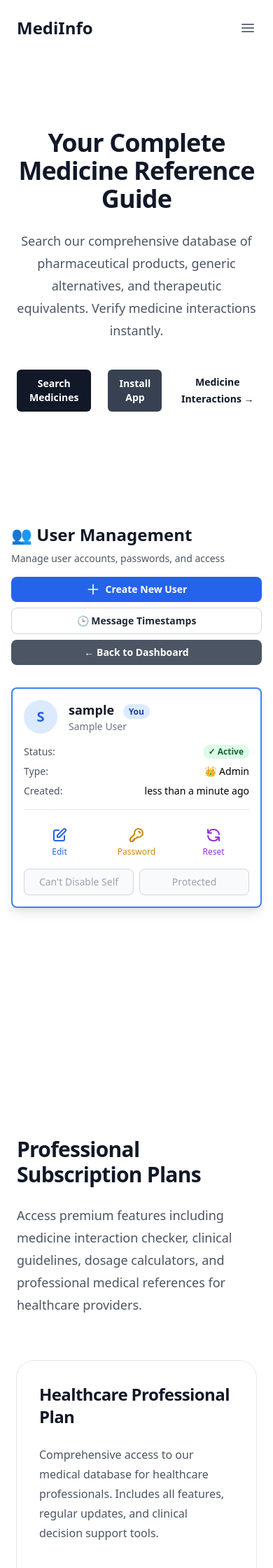
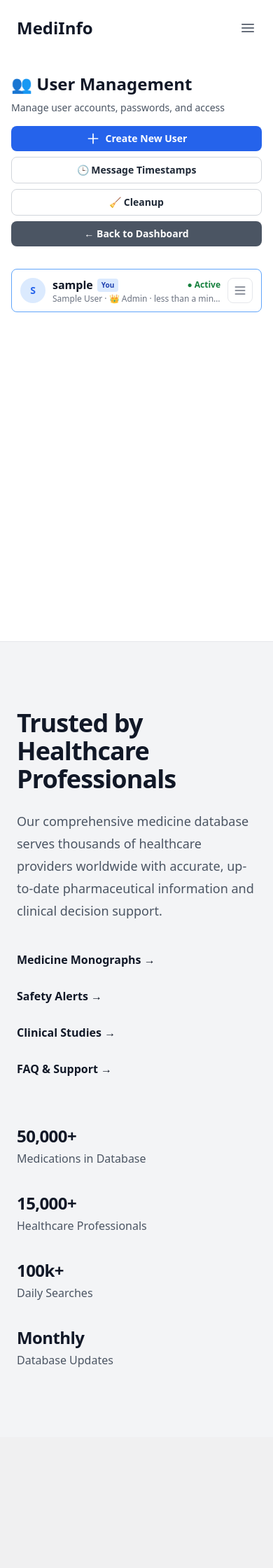
Before and after one commit to developerJai/test-cht, a Rails app: page /admin/users in a window 390 px wide. Shown: the top 2240 px of the page at 70% size. After the commit the page ends 1953 px from the top, so only its background shows below. Run offline with Rails 7, Linux system fonts and the light colour scheme; the visitor is signed in with stand-in values (Sample User, id 1); some libraries are stand-ins or nearby versions; some web fonts are replaced.

Commit message:
Make the admin screens usable on a phone
User management took almost six screens of scrolling for five users: every
admin page rendered the marketing hero above it, and each user card stacked
an avatar, three label rows and five buttons. Admin pages now skip the cover
sections, and each user is a single 62px row with its actions behind a
three-line button that opens one row at a time.

Delete and disable now use a plain confirm() instead of data-turbo-confirm,
so the prompt does not depend on Turbo intercepting the submit.

The timestamps filter defaults its second side to the admin, since every
conversation is admin to user and there are no user-to-user threads.

Cleanup is linked from the other two admin pages.

```diff
--- a/app/controllers/admin/message_timestamps_controller.rb
+++ b/app/controllers/admin/message_timestamps_controller.rb
@@ -88,7 +88,8 @@ class Admin::MessageTimestampsController < ApplicationController
   def load_messages
     @users = User.order(:id).to_a
     @pair_a = params[:pair_a].presence
-    @pair_b = params[:pair_b].presence
+    # Defaults to the admin: there are no user-to-user conversations.
+    @pair_b = params[:pair_b].presence || User.admin_user&.id&.to_s
 
     scope = Message.all
 
--- a/app/views/admin/message_timestamps/index.html.erb
+++ b/app/views/admin/message_timestamps/index.html.erb
@@ -13,6 +13,9 @@
         <div class="flex flex-col sm:flex-row gap-2 sm:gap-4">
           <a href="<%= admin_users_path %>" class="inline-flex items-center justify-center px-4 py-2 bg-blue-600 text-white text-sm font-semibold rounded-lg hover:bg-blue-700">
             👥 Users
+          </a>
+          <a href="<%= admin_tools_path %>" class="inline-flex items-center justify-center px-4 py-2 bg-white text-gray-800 border border-gray-300 text-sm font-semibold rounded-lg hover:bg-gray-50">
+            🧹 Cleanup
           </a>
           <a href="<%= dashboard_path %>" class="inline-flex items-center justify-center px-4 py-2 bg-gray-600 text-white text-sm font-semibold rounded-lg hover:bg-gray-700">
             ← Back to Dashboard
@@ -56,7 +59,7 @@
             </select>
           </div>
           <div>
-            <label class="block text-sm font-medium text-gray-700 mb-1">and</label>
+            <label class="block text-sm font-medium text-gray-700 mb-1">and <span class="text-gray-400 font-normal">(admin)</span></label>
             <select name="pair_b" class="rounded-lg border-gray-300 border p-2 text-sm">
               <option value="">— any user —</option>
               <% @users.each do |u| %>
--- a/app/views/admin/users/index.html.erb
+++ b/app/views/admin/users/index.html.erb
@@ -16,6 +16,9 @@
           </button>
           <a href="<%= admin_message_timestamps_path %>" class="inline-flex items-center justify-center px-4 py-2 bg-white text-gray-800 border border-gray-300 text-sm font-semibold rounded-lg hover:bg-gray-50">
             🕒 Message Timestamps
+          </a>
+          <a href="<%= admin_tools_path %>" class="inline-flex items-center justify-center px-4 py-2 bg-white text-gray-800 border border-gray-300 text-sm font-semibold rounded-lg hover:bg-gray-50">
+            🧹 Cleanup
           </a>
           <a href="<%= dashboard_path %>" class="inline-flex items-center justify-center px-4 py-2 bg-gray-600 text-white text-sm font-semibold rounded-lg hover:bg-gray-700">
             ← Back to Dashboard
@@ -37,118 +40,95 @@
     <% end %>
 
     <!-- Mobile Card View (visible on small screens) -->
-    <div class="block md:hidden space-y-4">
+    <div class="block md:hidden space-y-2">
       <% @users.each do |user| %>
         <% is_current_user = (user.id == @current_user.id) %>
-        <div class="bg-white shadow-lg rounded-lg border <%= is_current_user ? 'border-blue-500 border-2' : 'border-gray-200' %> p-4 <%= user.enabled? ? '' : 'bg-gray-50' %>">
-          <!-- User Header -->
-          <div class="flex items-center mb-4">
-            <div class="flex-shrink-0 h-12 w-12 bg-blue-100 rounded-full flex items-center justify-center">
-              <span class="text-blue-600 font-semibold text-xl"><%= user.username[0].upcase %></span>
+        <div class="bg-white rounded-lg border <%= is_current_user ? 'border-blue-400' : 'border-gray-200' %> px-3 py-2.5 <%= user.enabled? ? '' : 'bg-gray-50' %>">
+
+          <div class="flex items-center gap-2.5">
+            <div class="flex-shrink-0 h-9 w-9 bg-blue-100 rounded-full flex items-center justify-center">
+              <span class="text-blue-600 font-semibold text-sm"><%= user.username[0].upcase %></span>
             </div>
-            <div class="ml-4 flex-1">
-              <div class="text-lg font-semibold text-gray-900">
-                <%= user.username %>
+            <div class="min-w-0 flex-1">
+              <div class="flex items-center gap-1.5">
+                <span class="font-semibold text-gray-900 truncate"><%= user.username %></span>
                 <% if is_current_user %>
-                  <span class="ml-2 px-2 py-0.5 text-xs font-semibold rounded-full bg-blue-100 text-blue-800">You</span>
+                  <span class="flex-shrink-0 px-1.5 py-0.5 text-[10px] font-semibold rounded bg-blue-100 text-blue-800">You</span>
                 <% end %>
+                <span class="ml-auto flex-shrink-0 text-xs font-semibold <%= user.enabled? ? 'text-green-700' : 'text-red-700' %>">
+                  <%= user.enabled? ? '● Active' : '● Disabled' %>
+                </span>
               </div>
-              <div class="text-sm text-gray-500"><%= user.name.present? ? user.name : 'No name set' %></div>
+              <div class="text-xs text-gray-500 truncate">
+                <%= user.name.present? ? user.name : 'No name' %>
+                · <%= user.admin? ? '👑 Admin' : '👤 User' %>
+                · <%= time_ago_in_words(user.created_at) %>
+              </div>
             </div>
+            <button type="button" onclick="toggleUserActions(<%= user.id %>)"
+                    id="ua-btn-<%= user.id %>" aria-controls="ua-<%= user.id %>" aria-expanded="false"
+                    title="Actions" aria-label="Actions for <%= user.username %>"
+                    class="flex-shrink-0 h-9 w-9 flex items-center justify-center rounded-lg border border-gray-200 text-gray-500 hover:bg-gray-50">
+              <svg class="w-5 h-5" fill="none" stroke="currentColor" viewBox="0 0 24 24">
+                <path stroke-linecap="round" stroke-linejoin="round" stroke-width="2" d="M4 6h16M4 12h16M4 18h16"></path>
+              </svg>
+            </button>
           </div>
 
-          <!-- User Details -->
-          <div class="space-y-2 mb-4 text-sm">
-            <div class="flex justify-between items-center">
-              <span class="text-gray-600">Status:</span>
-              <% if user.enabled? %>
-                <span class="px-2 inline-flex text-xs leading-5 font-semibold rounded-full bg-green-100 text-green-800">
-                  ✓ Active
-                </span>
-              <% else %>
-                <span class="px-2 inline-flex text-xs leading-5 font-semibold rounded-full bg-red-100 text-red-800">
-                  ✗ Disabled
-                </span>
-              <% end %>
-            </div>
-            <div class="flex justify-between">
-              <span class="text-gray-600">Type:</span>
-              <span class="font-medium"><%= user.admin? ? '👑 Admin' : '👤 User' %></span>
-            </div>
-            <div class="flex justify-between">
-              <span class="text-gray-600">Created:</span>
-              <span><%= time_ago_in_words(user.created_at) %> ago</span>
-            </div>
-          </div>
+          <div id="ua-<%= user.id %>" class="hidden mt-2 flex items-center gap-1.5 border-t border-gray-100 pt-2">
+            <button onclick="openEditModal(<%= user.id %>, '<%= user.username %>', '<%= user.name %>')"
+                    title="Edit name" aria-label="Edit name"
+                    class="h-10 w-10 flex items-center justify-center text-blue-600 border border-blue-200 hover:bg-blue-50 rounded-lg">
+              <svg class="w-5 h-5" fill="none" stroke="currentColor" viewBox="0 0 24 24">
+                <path stroke-linecap="round" stroke-linejoin="round" stroke-width="2" d="M11 5H6a2 2 0 00-2 2v11a2 2 0 002 2h11a2 2 0 002-2v-5m-1.414-9.414a2 2 0 112.828 2.828L11.828 15H9v-2.828l8.586-8.586z"></path>
+              </svg>
+            </button>
 
-          <!-- Actions -->
-          <div class="pt-4 border-t border-gray-200">
-            <div class="grid grid-cols-3 gap-2">
-              <!-- Edit Name -->
-              <button onclick="openEditModal(<%= user.id %>, '<%= user.username %>', '<%= user.name %>')"
-                      class="flex flex-col items-center p-2 text-blue-600 hover:bg-blue-50 rounded-lg">
-                <svg class="w-6 h-6" fill="none" stroke="currentColor" viewBox="0 0 24 24">
-                  <path stroke-linecap="round" stroke-linejoin="round" stroke-width="2" d="M11 5H6a2 2 0 00-2 2v11a2 2 0 002 2h11a2 2 0 002-2v-5m-1.414-9.414a2 2 0 112.828 2.828L11.828 15H9v-2.828l8.586-8.586z"></path>
-                </svg>
-                <span class="text-xs mt-1">Edit</span>
-              </button>
+            <button onclick="openPasswordModal(<%= user.id %>, '<%= user.username %>')"
+                    title="Change password" aria-label="Change password"
+                    class="h-10 w-10 flex items-center justify-center text-yellow-600 border border-yellow-200 hover:bg-yellow-50 rounded-lg">
+              <svg class="w-5 h-5" fill="none" stroke="currentColor" viewBox="0 0 24 24">
+                <path stroke-linecap="round" stroke-linejoin="round" stroke-width="2" d="M15 7a2 2 0 012 2m4 0a6 6 0 01-7.743 5.743L11 17H9v2H7v2H4a1 1 0 01-1-1v-2.586a1 1 0 01.293-.707l5.964-5.964A6 6 0 1121 9z"></path>
+              </svg>
+            </button>
 
-              <!-- Change Password -->
-              <button onclick="openPasswordModal(<%= user.id %>, '<%= user.username %>')"
-                      class="flex flex-col items-center p-2 text-yellow-600 hover:bg-yellow-50 rounded-lg">
-                <svg class="w-6 h-6" fill="none" stroke="currentColor" viewBox="0 0 24 24">
-                  <path stroke-linecap="round" stroke-linejoin="round" stroke-width="2" d="M15 7a2 2 0 012 2m4 0a6 6 0 01-7.743 5.743L11 17H9v2H7v2H4a1 1 0 01-1-1v-2.586a1 1 0 01.293-.707l5.964-5.964A6 6 0 1121 9z"></path>
-                </svg>
-                <span class="text-xs mt-1">Password</span>
-              </button>
+            <button onclick="openResetModal(<%= user.id %>, '<%= user.username %>')"
+                    title="Reset credentials" aria-label="Reset credentials"
+                    class="h-10 w-10 flex items-center justify-center text-purple-600 border border-purple-200 hover:bg-purple-50 rounded-lg">
+              <svg class="w-5 h-5" fill="none" stroke="currentColor" viewBox="0 0 24 24">
+                <path stroke-linecap="round" stroke-linejoin="round" stroke-width="2" d="M4 4v5h.582m15.356 2A8.001 8.001 0 004.582 9m0 0H9m11 11v-5h-.581m0 0a8.003 8.003 0 01-15.357-2m15.357 2H15"></path>
+              </svg>
+            </button>
 
-              <!-- Reset -->
-              <button onclick="openResetModal(<%= user.id %>, '<%= user.username %>')"
-                      class="flex flex-col items-center p-2 text-purple-600 hover:bg-purple-50 rounded-lg">
-                <svg class="w-6 h-6" fill="none" stroke="currentColor" viewBox="0 0 24 24">
-                  <path stroke-linecap="round" stroke-linejoin="round" stroke-width="2" d="M4 4v5h.582m15.356 2A8.001 8.001 0 004.582 9m0 0H9m11 11v-5h-.581m0 0a8.003 8.003 0 01-15.357-2m15.357 2H15"></path>
-                </svg>
-                <span class="text-xs mt-1">Reset</span>
-              </button>
-            </div>
-
-            <div class="grid grid-cols-2 gap-2 mt-2">
-              <!-- Toggle Status -->
+            <span class="ml-auto flex items-center gap-1.5">
               <% if is_current_user %>
-                <div class="flex items-center justify-center p-2 text-gray-400 rounded-lg border border-gray-300 bg-gray-50">
-                  <span class="text-sm">Can't Disable Self</span>
-                </div>
+                <span title="You cannot disable your own account"
+                      class="h-10 px-2.5 flex items-center text-[11px] text-gray-400 border border-gray-200 bg-gray-50 rounded-lg">Self</span>
               <% else %>
                 <%= button_to toggle_status_admin_user_path(user), method: :patch,
-                    class: "flex items-center justify-center gap-2 p-2 #{user.enabled? ? 'text-red-600 hover:bg-red-50' : 'text-green-600 hover:bg-green-50'} rounded-lg border #{user.enabled? ? 'border-red-300' : 'border-green-300'}",
-                    form: { data: { turbo_confirm: "Are you sure you want to #{user.enabled? ? 'disable' : 'enable'} #{user.username}?" } } do %>
-                  <svg class="w-5 h-5" fill="none" stroke="currentColor" viewBox="0 0 24 24">
-                    <% if user.enabled? %>
-                      <path stroke-linecap="round" stroke-linejoin="round" stroke-width="2" d="M18.364 18.364A9 9 0 005.636 5.636m12.728 12.728A9 9 0 015.636 5.636m12.728 12.728L5.636 5.636"></path>
-                    <% else %>
-                      <path stroke-linecap="round" stroke-linejoin="round" stroke-width="2" d="M9 12l2 2 4-4m6 2a9 9 0 11-18 0 9 9 0 0118 0z"></path>
-                    <% end %>
-                  </svg>
-                  <span class="text-sm font-medium"><%= user.enabled? ? 'Disable' : 'Enable' %></span>
+                    form_class: "inline-flex",
+                    title: user.enabled? ? "Disable #{user.username}" : "Enable #{user.username}",
+                    class: "h-10 px-3 flex items-center gap-1.5 text-xs font-semibold #{user.enabled? ? 'text-red-600 hover:bg-red-50 border-red-300' : 'text-green-600 hover:bg-green-50 border-green-300'} rounded-lg border",
+                    form: { onsubmit: "return confirm('Are you sure you want to #{user.enabled? ? "disable" : "enable"} #{j user.username}?')" } do %>
+                  <%= user.enabled? ? 'Disable' : 'Enable' %>
                 <% end %>
               <% end %>
 
-              <!-- Delete -->
               <% if is_current_user || user.admin? %>
-                <div class="flex items-center justify-center p-2 text-gray-400 rounded-lg border border-gray-300 bg-gray-50">
-                  <span class="text-sm">Protected</span>
-                </div>
+                <span title="Protected account"
+                      class="h-10 w-10 flex items-center justify-center text-gray-300 border border-gray-200 bg-gray-50 rounded-lg">🔒</span>
               <% else %>
                 <%= button_to admin_user_path(user), method: :delete,
-                    class: "flex items-center justify-center gap-2 p-2 text-red-600 hover:bg-red-50 rounded-lg border border-red-300",
-                    form: { data: { turbo_confirm: "Are you sure you want to delete #{user.username}? This action cannot be undone." } } do %>
+                    form_class: "inline-flex",
+                    title: "Delete #{user.username}",
+                    class: "h-10 w-10 flex items-center justify-center text-red-600 hover:bg-red-50 rounded-lg border border-red-300",
+                    form: { onsubmit: "return confirm('Are you sure you want to delete #{j user.username}? This action cannot be undone.')" } do %>
                   <svg class="w-5 h-5" fill="none" stroke="currentColor" viewBox="0 0 24 24">
                     <path stroke-linecap="round" stroke-linejoin="round" stroke-width="2" d="M19 7l-.867 12.142A2 2 0 0116.138 21H7.862a2 2 0 01-1.995-1.858L5 7m5 4v6m4-6v6m1-10V4a1 1 0 00-1-1h-4a1 1 0 00-1 1v3M4 7h16"></path>
                   </svg>
-                  <span class="text-sm font-medium">Delete</span>
                 <% end %>
               <% end %>
-            </div>
+            </span>
           </div>
         </div>
       <% end %>
@@ -158,6 +138,7 @@
         </div>
       <% end %>
     </div>
+
 
     <!-- Desktop Table View (hidden on small screens) -->
     <div class="hidden md:block bg-white shadow-lg rounded-lg overflow-hidden border border-gray-200">
@@ -250,7 +231,7 @@
                       <%= button_to toggle_status_admin_user_path(user), method: :patch,
                           class: "#{user.enabled? ? 'text-red-600 hover:text-red-900' : 'text-green-600 hover:text-green-900'}",
                           title: "#{user.enabled? ? 'Disable' : 'Enable'} User",
-                          form: { data: { turbo_confirm: "Are you sure you want to #{user.enabled? ? 'disable' : 'enable'} #{user.username}?" } } do %>
+                          form: { onsubmit: "return confirm('Are you sure you want to #{user.enabled? ? "disable" : "enable"} #{j user.username}?')" } do %>
                         <svg class="w-5 h-5" fill="none" stroke="currentColor" viewBox="0 0 24 24">
                           <% if user.enabled? %>
                             <path stroke-linecap="round" stroke-linejoin="round" stroke-width="2" d="M18.364 18.364A9 9 0 005.636 5.636m12.728 12.728A9 9 0 715.636 5.636m12.728 12.728L5.636 5.636"></path>
@@ -272,7 +253,7 @@
                       <%= button_to admin_user_path(user), method: :delete,
                           class: "text-red-600 hover:text-red-900",
                           title: "Delete User",
-                          form: { data: { turbo_confirm: "Are you sure you want to delete #{user.username}? This action cannot be undone." } } do %>
+                          form: { onsubmit: "return confirm('Are you sure you want to delete #{j user.username}? This action cannot be undone.')" } do %>
                         <svg class="w-5 h-5" fill="none" stroke="currentColor" viewBox="0 0 24 24">
                           <path stroke-linecap="round" stroke-linejoin="round" stroke-width="2" d="M19 7l-.867 12.142A2 2 0 0116.138 21H7.862a2 2 0 01-1.995-1.858L5 7m5 4v6m4-6v6m1-10V4a1 1 0 00-1-1h-4a1 1 0 00-1 1v3M4 7h16"></path>
                         </svg>
@@ -461,6 +442,27 @@ function openModal(modalId) {
   document.getElementById(modalId).classList.remove('hidden');
 }
 
+// Mobile: each row keeps its actions behind the three-line button.
+// Opening one closes the others so the list stays short.
+function toggleUserActions(userId) {
+  var panel = document.getElementById('ua-' + userId);
+  if (!panel) return;
+  var wasOpen = !panel.classList.contains('hidden');
+
+  document.querySelectorAll('div[id^="ua-"]').forEach(function (el) {
+    el.classList.add('hidden');
+  });
+  document.querySelectorAll('button[id^="ua-btn-"]').forEach(function (el) {
+    el.setAttribute('aria-expanded', 'false');
+  });
+
+  if (!wasOpen) {
+    panel.classList.remove('hidden');
+    var btn = document.getElementById('ua-btn-' + userId);
+    if (btn) btn.setAttribute('aria-expanded', 'true');
+  }
+}
+
 function closeModal(modalId) {
   document.getElementById(modalId).classList.add('hidden');
 }
--- a/app/views/layouts/application.html.erb
+++ b/app/views/layouts/application.html.erb
@@ -123,6 +123,13 @@
   </head>
 
   <body>
+<% if controller.class.name.to_s.start_with?("Admin::") %>
+  <style>
+        .cover-chrome { display: none !important; }
+        /* the site header is absolutely positioned, so reserve its height */
+        body { padding-top: 4.5rem; }
+      </style>
+<% end %>
 
   <div class="bg-white">
     <input type="hidden" id="new-message-indicator" value="false">
@@ -154,7 +161,7 @@
       </nav>
     </header>
 
-    <div class="relative isolate px-6 pt-14 lg:px-8">
+    <div class="cover-chrome relative isolate px-6 pt-14 lg:px-8">
       <div class="mx-auto max-w-2xl py-32 sm:py-48 lg:py-56">
         <div class="hidden sm:mb-8 sm:flex sm:justify-center">
           <div class="relative rounded-full px-3 py-1 text-sm leading-6 text-gray-600 ring-1 ring-gray-300 hover:ring-gray-400">
@@ -193,7 +200,7 @@
     <%= yield %>
 
 
-<div class="bg-white py-16 sm:py-32">
+<div class="cover-chrome bg-white py-16 sm:py-32">
   <div class="mx-auto max-w-7xl px-6 lg:px-8">
     <div class="mx-auto max-w-2xl sm:text-center">
       <h2 class="text-3xl font-bold tracking-tight text-gray-900 sm:text-4xl">Professional Subscription Plans</h2>
```
